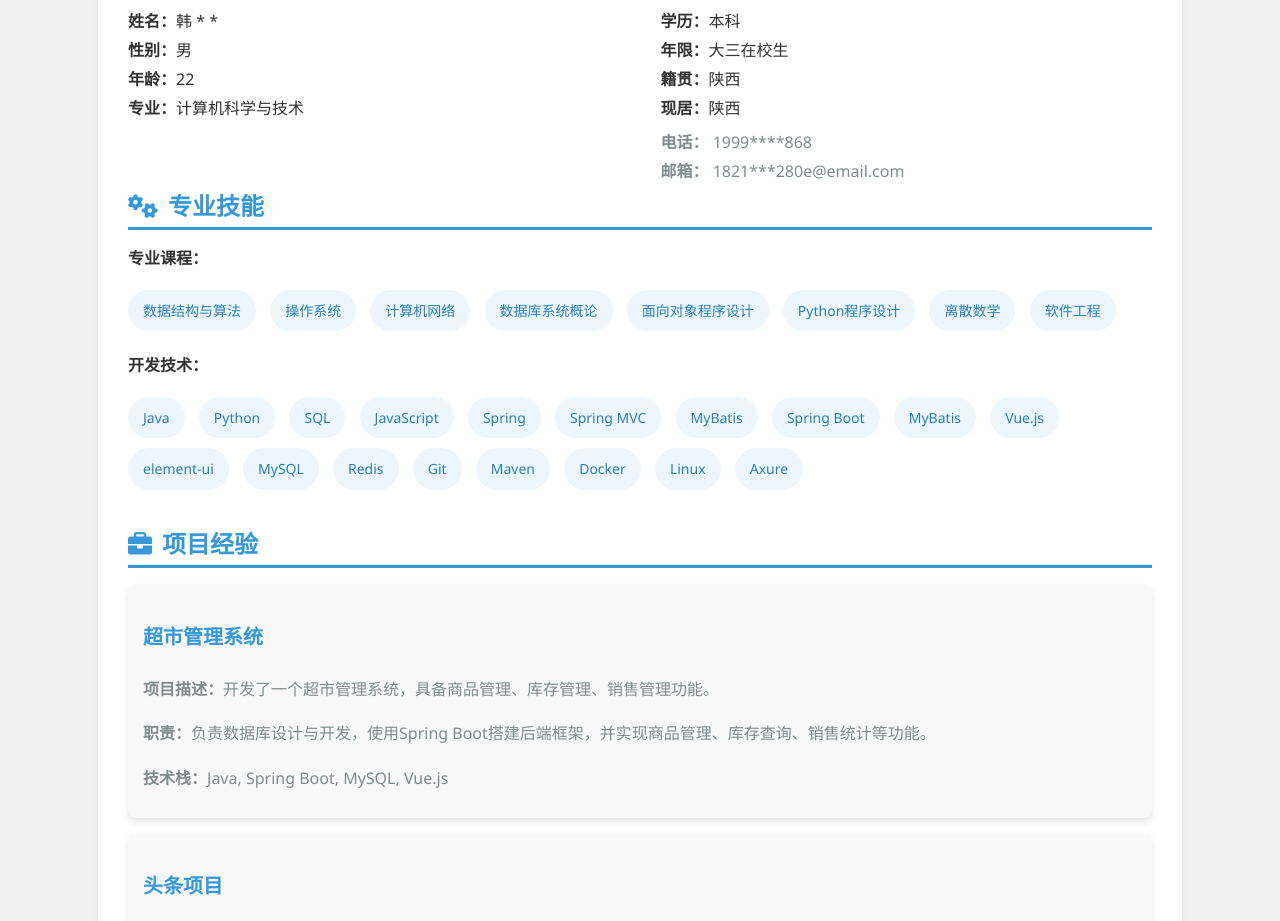
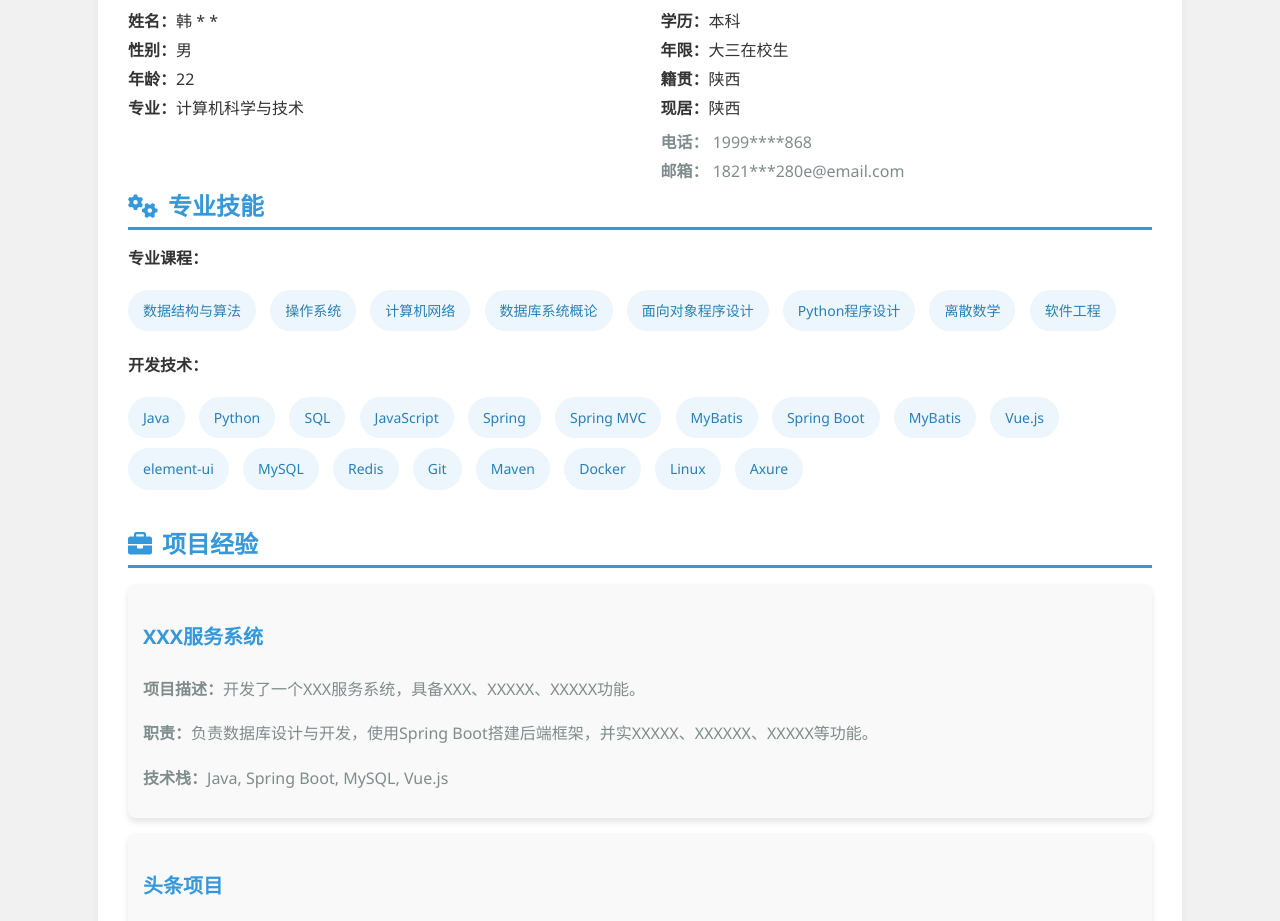
Before and after one commit to Heiml/jl02.github.io, a plain HTML site: page index.html in a window 1280 px wide. Shown: the part 280-1201 px from the top of the page. Drawn offline with Linux system fonts and the light colour scheme.

Commit message:
Update index.html
项目名称模版修改

```diff
--- a/index.html
+++ b/index.html
@@ -302,9 +302,9 @@
             <div class="section-title"><i class="fas fa-briefcase"></i>项目经验</div>
             <ul>
                 <li>
-                    <h3>超市管理系统</h3>
-                    <p><strong>项目描述：</strong>开发了一个超市管理系统，具备商品管理、库存管理、销售管理功能。</p>
-                    <p><strong>职责：</strong>负责数据库设计与开发，使用Spring Boot搭建后端框架，并实现商品管理、库存查询、销售统计等功能。</p>
+                    <h3>XXX服务系统</h3>
+                    <p><strong>项目描述：</strong>开发了一个XXX服务系统，具备XXX、XXXXX、XXXXX功能。</p>
+                    <p><strong>职责：</strong>负责数据库设计与开发，使用Spring Boot搭建后端框架，并实XXXXX、XXXXXX、XXXXX等功能。</p>
                     <p><strong>技术栈：</strong>Java, Spring Boot, MySQL, Vue.js</p>
                 </li>
                 <li>
```
